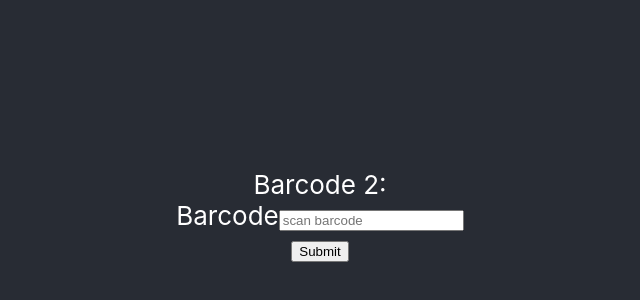
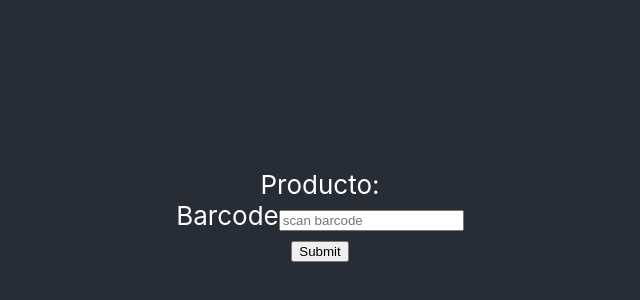
Before and after one commit to lucascr/precios-productos, a React (Create React App) app in the folder productos-precios-app/: page / in a window 1280 px wide. Shown: the part 180-480 px from the top of the page, without its empty margins (320-960 px from the left). Built offline with nearby package versions, Linux system fonts and the light colour scheme.

Commit message:
Fri, Feb 28, 2020  3:48:17 AM Cambios

```diff
--- a/productos-precios-app/src/containers/buscador.jsx
+++ b/productos-precios-app/src/containers/buscador.jsx
@@ -17,7 +17,7 @@ class Buscador extends Component {
 
             <form className="container-fluid" onSubmit={this.handleFormSubmit}>
                 <label>
-                Barcode 2:
+                Producto:
                 <Input inputType={'text'}
                     title= {'Barcode'}
                     name= {'barcode'}
```
